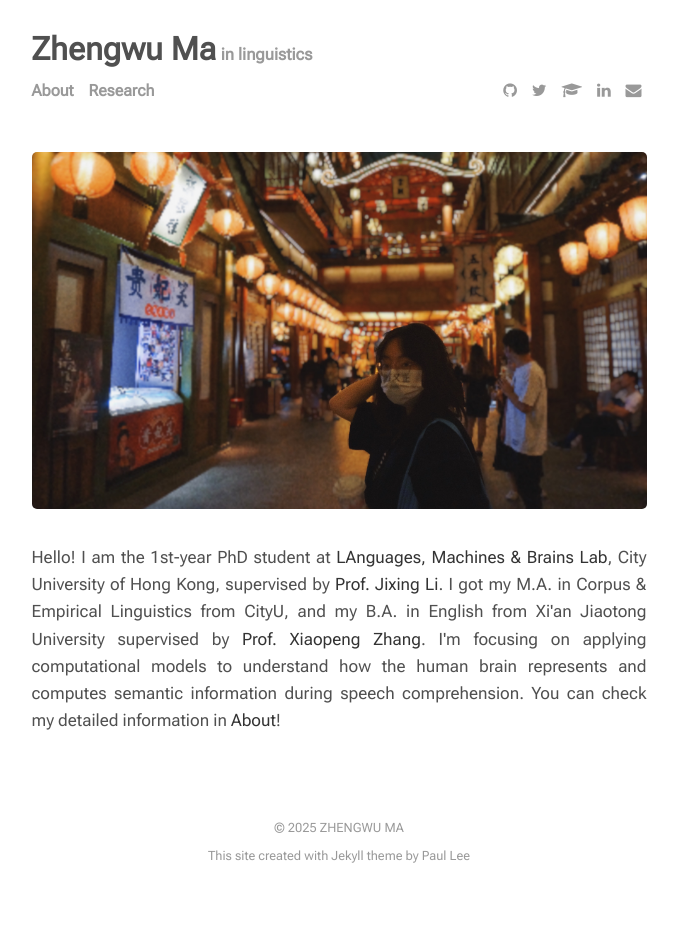
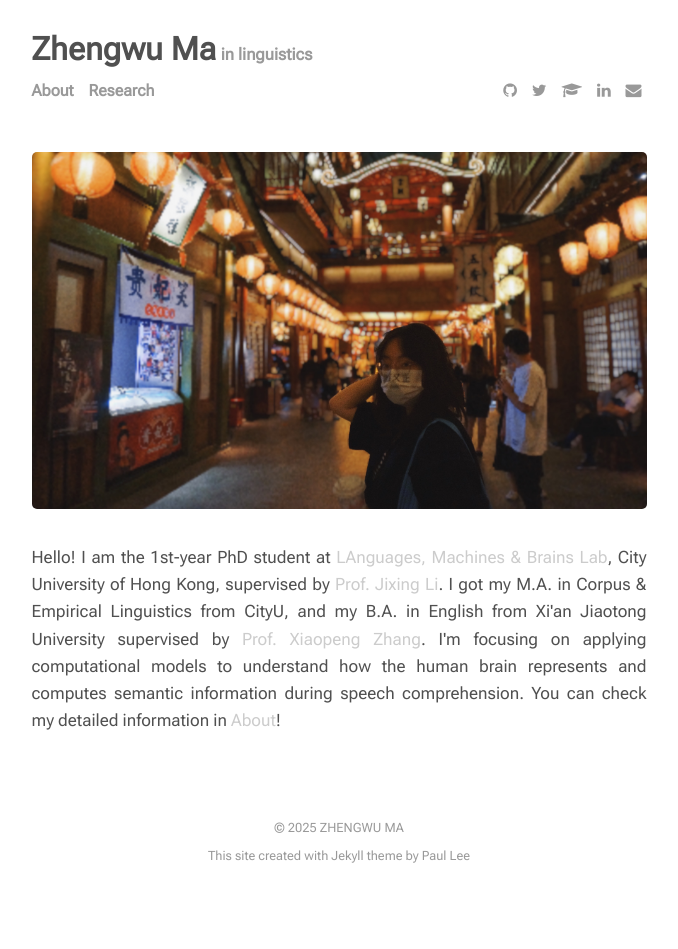
Before and after one commit to zhengwuma/zhengwuma.github.io, a Jekyll site: the page built from index.html, in a window 1280 px wide. Shown: the whole page, without its empty margins (301-979 px from the left). Built offline with Jekyll 4.4.1, drawn with Linux system fonts in a browser that asks for light colours; the list of posts is cut into pages by our own code.

Commit message:
Update _base.scss

```diff
--- a/_sass/_base.scss
+++ b/_sass/_base.scss
@@ -34,7 +34,7 @@ h1, h2, h3, h4, h5, h6 {
 
 a {
   text-decoration: none;
-  color: $dark-gray-color;
+  color: $extra-light-gray-color;
   transition: color 0.2s ease, text-decoration 0.2s ease;
 }
 
```
